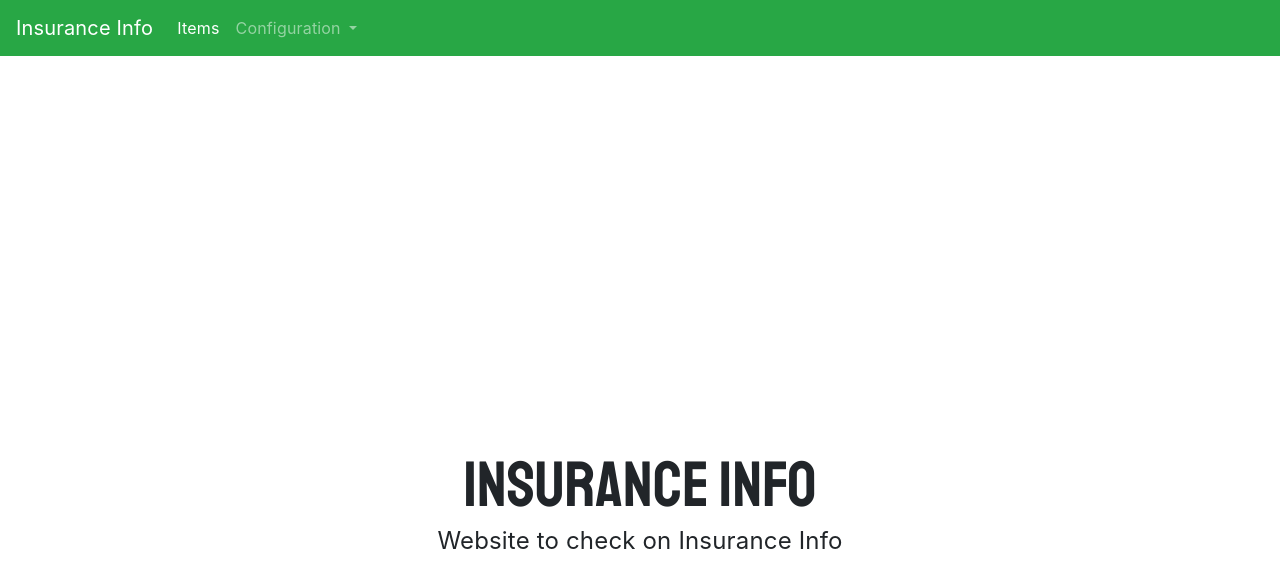
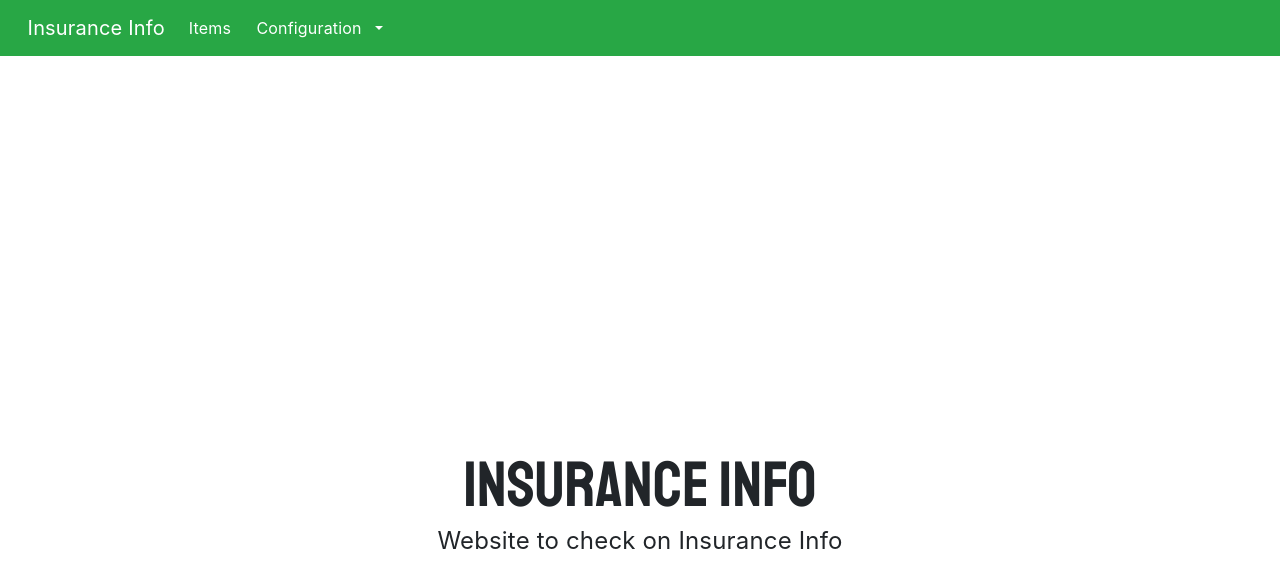
Before and after one commit to B2Hacker/InsuranceInv, a Next.js app: page / in a window 1280 px wide. Shown: the top 588 px of the page. Built offline with nearby package versions, Linux system fonts and the light colour scheme.

Commit message:
15th: Changes to my Navbar

```diff
--- a/components/NavBar.js
+++ b/components/NavBar.js
@@ -2,45 +2,43 @@ import 'bootstrap/dist/css/bootstrap.min.css';
 
 export default function NavBar() {
     return (
-        <nav className="navbar navbar-expand-lg navbar-dark bg-success">
-            <a className="navbar-brand" href="/">
-                <i class="far fa-address-card"></i>
-                {' '}
+        <nav className="navbar navbar-expand-sm navbar-dark bg-success">
+            <a className="navbar-brand mr-3" href="/">
+                <i className="far fa-address-card d-inline-block align-center"></i>
+                &nbsp;
                 Insurance Info
             </a>
-            <button class="navbar-toggler" type="button" data-toggle="collapse" data-target="#navbarNavDropdown" aria-controls="navbarNavDropdown" aria-expanded="false" aria-label="Toggle navigation">
-                <span class="navbar-toggler-icon"></span>
+            <button className="navbar-toggler" type="button" data-toggle="collapse" data-target="#navbarNavDropdown" aria-controls="navbarNavDropdown" aria-expanded="false" aria-label="Toggle navigation">
+                <span className="navbar-toggler-icon"></span>
             </button>
-            <div class="collapse navbar-collapse" id="navbarNavDropdown">
-                <ul class="navbar-nav">
-                    <li class="nav-item active">
-                        <a class="nav-link" href="/items">
+            <div className="collapse navbar-collapse" id="navbarNavDropdown">
+                <div className="navbar-nav text-center">
+                        <a className="nav-item nav-link active" href="/items">
                             Items
-                            {' '}
-                            <i class="fas fa-box-open"></i>
+                            &nbsp;
+                            <i className="fas fa-box-open"></i>
                             </a>
-                    </li>
-                    <li class="nav-item dropdown">
-                        <a class="nav-link dropdown-toggle" href="#" id="navbarDropdownMenuLink" role="button" data-toggle="dropdown" aria-haspopup="true" aria-expanded="false">
+                    <div className="nav-item dropdown">
+                        <a className="nav-link active dropdown-toggle" href="#" id="navbarDropdownMenuLink" role="button" data-toggle="dropdown" aria-haspopup="true" aria-expanded="true">
                             Configuration
-                            {' '}
-                            <i class="fas fa-cogs"></i>
+                            &nbsp;
+                            <i className="fas fa-cogs"></i>
                         </a>
-                        <div class="dropdown-menu" aria-labelledby="navbarDropdownMenuLink">
-                            <a class="dropdown-item" href="/categories">Categories</a>
-                            <div class="dropdown-divider"></div>
-                            <a class="dropdown-item" href="/conditions">Conditions</a>
-                            <div class="dropdown-divider"></div>
-                            <a class="dropdown-item" href="/companies">Companies</a>
-                            <a class="dropdown-item" href="/contacts">Contacts</a>
-                            <div class="dropdown-divider"></div>
-                            <a class="dropdown-item" href="/contracts">Contracts</a>
-                            <div class="dropdown-divider"></div>
-                            <a class="dropdown-item" href="/locations">Locations</a>
-                            <a class="dropdown-item" href="/rooms">Rooms</a>
+                        <div className="dropdown-menu" aria-labelledby="navbarDropdownMenuLink">
+                            <a className="dropdown-item" href="/categories">Categories</a>
+                            <div className="dropdown-divider"></div>
+                            <a className="dropdown-item" href="/conditions">Conditions</a>
+                            <div className="dropdown-divider"></div>
+                            <a className="dropdown-item" href="/companies">Companies</a>
+                            <a className="dropdown-item" href="/contacts">Contacts</a>
+                            <div className="dropdown-divider"></div>
+                            <a className="dropdown-item" href="/contracts">Contracts</a>
+                            <div className="dropdown-divider"></div>
+                            <a className="dropdown-item" href="/locations">Locations</a>
+                            <a className="dropdown-item" href="/rooms">Rooms</a>
                         </div>
-                    </li>
-                </ul>
+                    </div>
+                </div>
             </div>
         </nav>
     );
```
